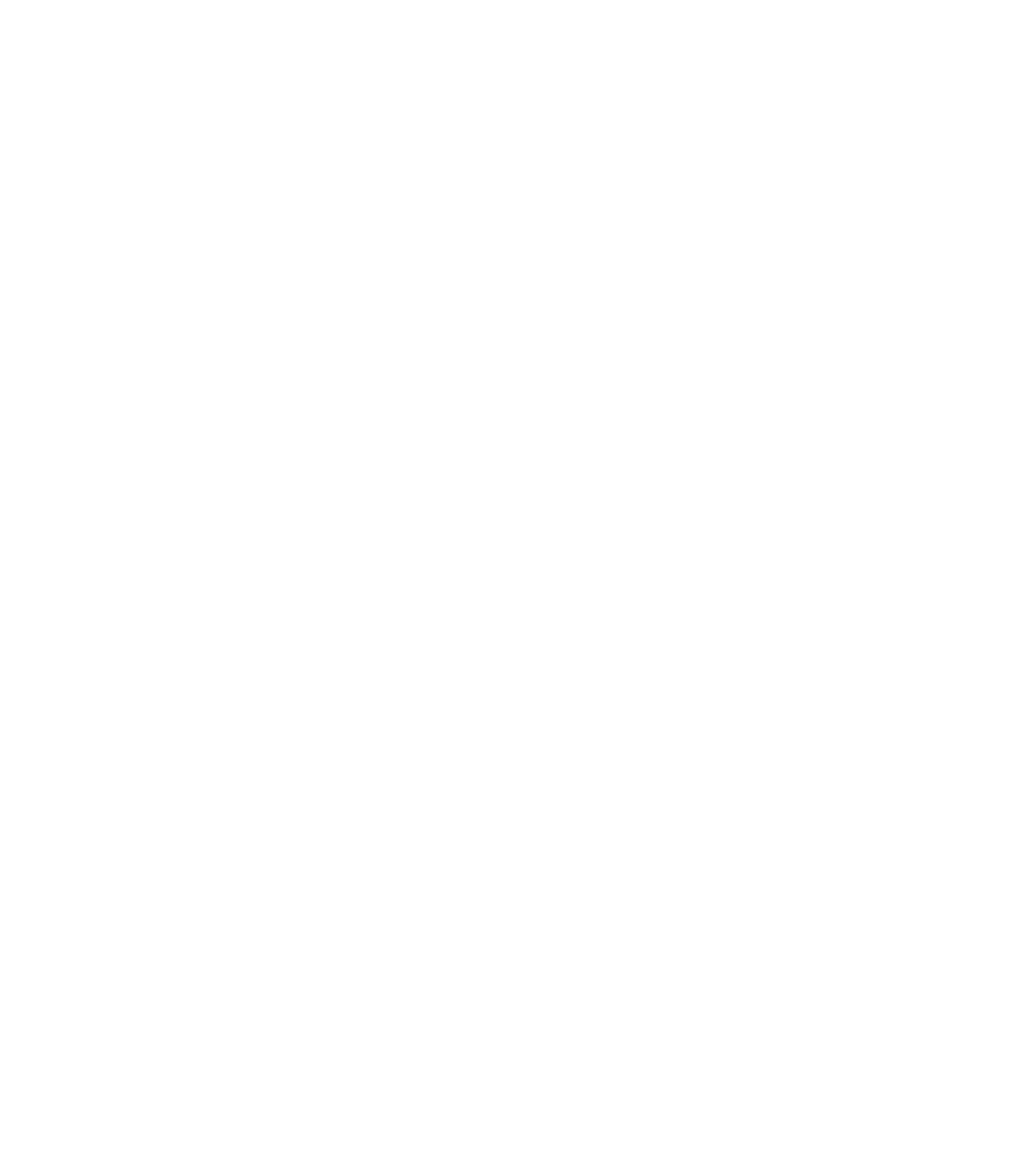
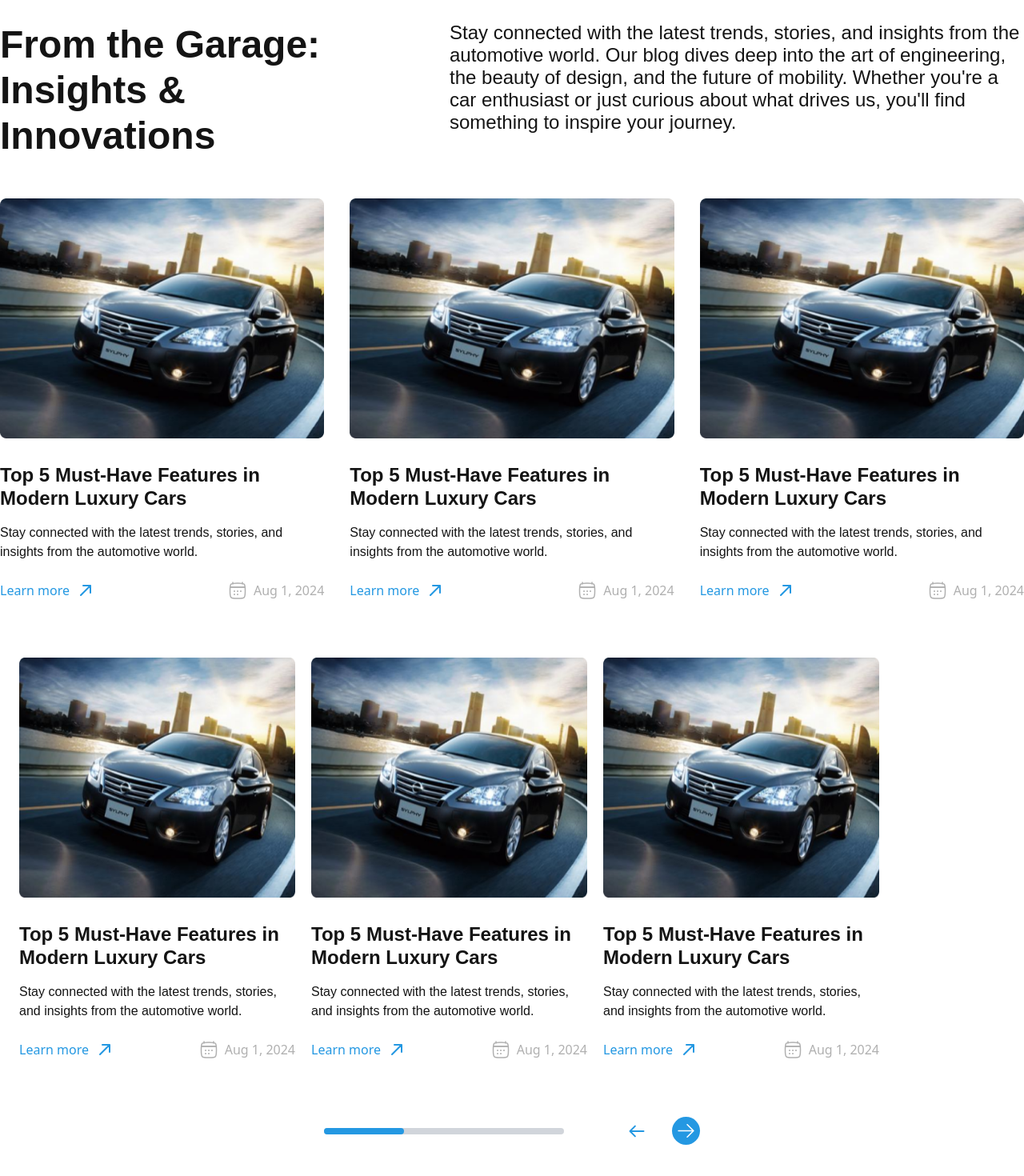
Before and after one commit to HmSani6699/Motors-web, a React (Vite) app: page / in a window 1280 px wide. Shown: the part 3838-5308 px from the top of the page at 80% size. Before the commit the page ends 3759 px from the top, so only its background shows below. Built offline with nearby package versions, Linux system fonts and the light colour scheme; a web font is replaced by a local one.

Commit message:
added new code

```diff
--- a/src/Pages/Home/Innovations/index.jsx
+++ b/src/Pages/Home/Innovations/index.jsx
@@ -3,17 +3,23 @@ import Card from "../../../component/Card";
 import arrow from "../../../../public/svg/Arrow.svg";
 import leftArrow from "../../../../public/svg/Arrow right (1).svg";
 
+import { Swiper, SwiperSlide } from "swiper/react";
+
+// Import Swiper styles
+import "swiper/css";
+
 const Innovations = () => {
   return (
-    <div className="max-w-[1376px] mx-auto mb-[135px]">
-      <div className="flex mt-[120px] mb-[50px]">
-        <div className="w-[40%]">
-          <h2 className="text-[48px] font-[700] text-[#141414] leading-[57px] font-avenir ">
-            From the Garage: <br /> Insights & Innovations
+    <div className="max-w-[1376px] lg:mx-auto  mb-[135px]">
+      <div className="lg:flex lg:mt-[120px] mt-[32px] lg:mb-[50px] mb-[24px] lg:mx-0 mx-[24px]">
+        <div className="lg:w-[40%]">
+          <h2 className="text-[24px] lg:text-[48px] font-[700] text-[#141414] text-center lg:text-left leading-[28px] lg:leading-[57px] font-avenir mb-[16px] lg:mb-0">
+            From the Garage: <br className="hidden lg:block" /> Insights &
+            Innovations
           </h2>
         </div>
-        <div className="w-[60%]">
-          <p className="text-[24px] font-[400] text-[#141414] leading-[28px] pl-[50px] font-avenir ">
+        <div className="lg:w-[60%]">
+          <p className="text-[16px] lg:text-[24px] font-[400] text-[#141414] leading-[24px] lg:leading-[28px] text-center lg:text-left lg:pl-[50px] font-avenir ">
             Stay connected with the latest trends, stories, and insights from
             the automotive world. Our blog dives deep into the art of
             engineering, the beauty of design, and the future of mobility.
@@ -24,15 +30,30 @@ const Innovations = () => {
       </div>
 
       {/* ========> Card part <======== */}
-      <div className="grid grid-cols-1 md:grid-cols-2 lg:grid-cols-3 gap-[32px] ">
+      <div className=" grid-cols-1 md:grid-cols-2 lg:grid-cols-3 gap-[32px] lg:grid hidden">
         <Card />
         <Card />
         <Card />
       </div>
 
+      {/* =======> Swiper Slider <====== */}
+      <div className="pl-[24px]">
+        <Swiper className="mySwiper" spaceBetween={20} slidesPerView={"auto"}>
+          <SwiperSlide style={{ width: "345px" }}>
+            <Card />
+          </SwiperSlide>
+          <SwiperSlide style={{ width: "345px" }}>
+            <Card />
+          </SwiperSlide>
+          <SwiperSlide style={{ width: "345px" }}>
+            <Card />
+          </SwiperSlide>
+        </Swiper>
+      </div>
+
       {/* =======> Delte >===== */}
 
-      <div className="flex items-center justify-center gap-[79px]">
+      <div className=" items-center justify-center gap-[79px] lg:flex hidden ">
         <div className=" relative">
           <div className="border-4 border-gray-300 w-[300px] rounded-full"></div>
           <div className="border-4 border-[#2498E2] w-[100px] absolute top-0 rounded-full"></div>
--- a/src/Pages/Home/index.jsx
+++ b/src/Pages/Home/index.jsx
@@ -17,8 +17,8 @@ const Home = () => {
       <Quality />
       <BestSelling />
       <CustomersSay />
-      {/* <Innovations />
-      <Footer /> */}
+      <Innovations />
+      {/*   <Footer /> */}
     </div>
   );
 };
```
